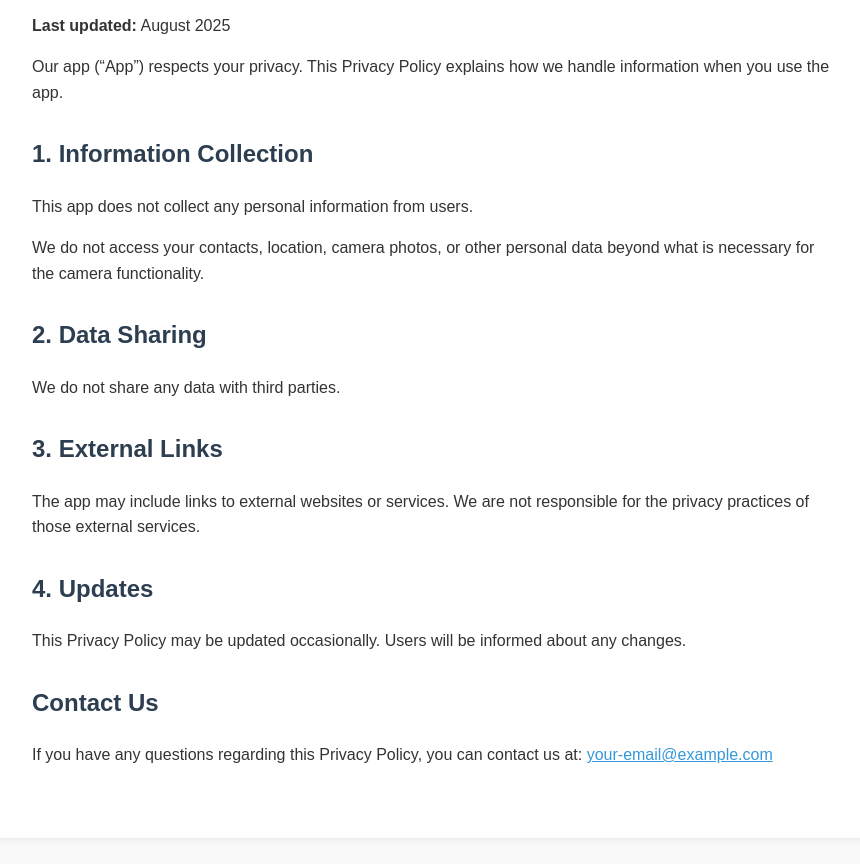
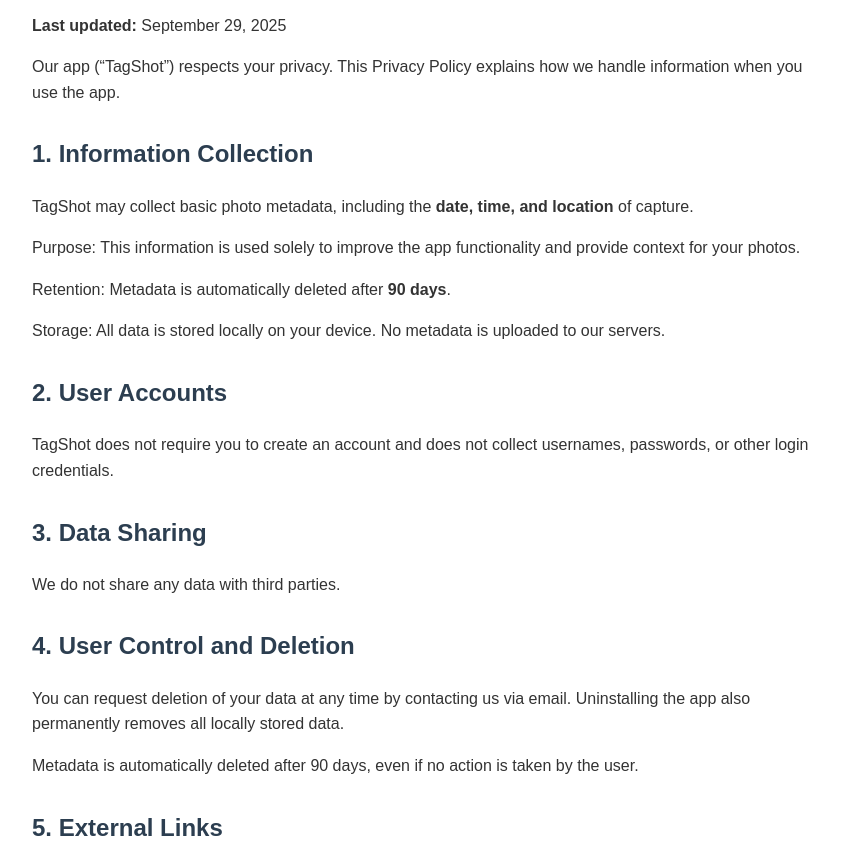
Before and after one commit to israelalayo/TagShotPrivacyPolicy, a plain HTML site: page index.html in a window 1280 px wide. Shown: the part 156-1020 px from the top of the page, without its empty margins (208-1068 px from the left). Drawn offline with Linux system fonts and the light colour scheme.

Commit message:
Update index.html
update with save user data to 90 days

```diff
--- a/index.html
+++ b/index.html
@@ -42,36 +42,54 @@
 <body>
   <div class="container">
     <h1>Privacy Policy</h1>
-    <p><strong>Last updated:</strong> August 2025</p>
+    <p><strong>Last updated:</strong> September 29, 2025</p>
 
     <section>
-      <p>Our app (“App”) respects your privacy. This Privacy Policy explains how we handle information when you use the app.</p>
+      <p>Our app (“TagShot”) respects your privacy. This Privacy Policy explains how we handle information when you use the app.</p>
     </section>
 
     <section>
       <h2>1. Information Collection</h2>
-      <p>This app does not collect any personal information from users.</p>
-      <p>We do not access your contacts, location, camera photos, or other personal data beyond what is necessary for the camera functionality.</p>
+      <p>TagShot may collect basic photo metadata, including the <strong>date, time, and location</strong> of capture.</p>
+      <p>Purpose: This information is used solely to improve the app functionality and provide context for your photos.</p>
+      <p>Retention: Metadata is automatically deleted after <strong>90 days</strong>.</p>
+      <p>Storage: All data is stored locally on your device. No metadata is uploaded to our servers.</p>
     </section>
 
     <section>
-      <h2>2. Data Sharing</h2>
+      <h2>2. User Accounts</h2>
+      <p>TagShot does not require you to create an account and does not collect usernames, passwords, or other login credentials.</p>
+    </section>
+
+    <section>
+      <h2>3. Data Sharing</h2>
       <p>We do not share any data with third parties.</p>
     </section>
 
     <section>
-      <h2>3. External Links</h2>
+      <h2>4. User Control and Deletion</h2>
+      <p>You can request deletion of your data at any time by contacting us via email. Uninstalling the app also permanently removes all locally stored data.</p>
+      <p>Metadata is automatically deleted after 90 days, even if no action is taken by the user.</p>
+    </section>
+
+    <section>
+      <h2>5. External Links</h2>
       <p>The app may include links to external websites or services. We are not responsible for the privacy practices of those external services.</p>
     </section>
 
     <section>
-      <h2>4. Updates</h2>
-      <p>This Privacy Policy may be updated occasionally. Users will be informed about any changes.</p>
+      <h2>6. Children’s Privacy</h2>
+      <p>TagShot is intended for users aged <strong>13 and older</strong>. We do not knowingly collect data from children under 13.</p>
+    </section>
+
+    <section>
+      <h2>7. Changes to This Privacy Policy</h2>
+      <p>We may update this Privacy Policy occasionally. Updates will be reflected in this document with a new "Last updated" date.</p>
     </section>
 
     <section>
       <h2>Contact Us</h2>
-      <p>If you have any questions regarding this Privacy Policy, you can contact us at: <a href="mailto:your-email@example.com">your-email@example.com</a></p>
+      <p>If you have any questions regarding this Privacy Policy, you can contact us at: <a href="mailto:israelalayo@gmail.com">israelalayo@gmail.com</a></p>
     </section>
   </div>
 </body>
```
